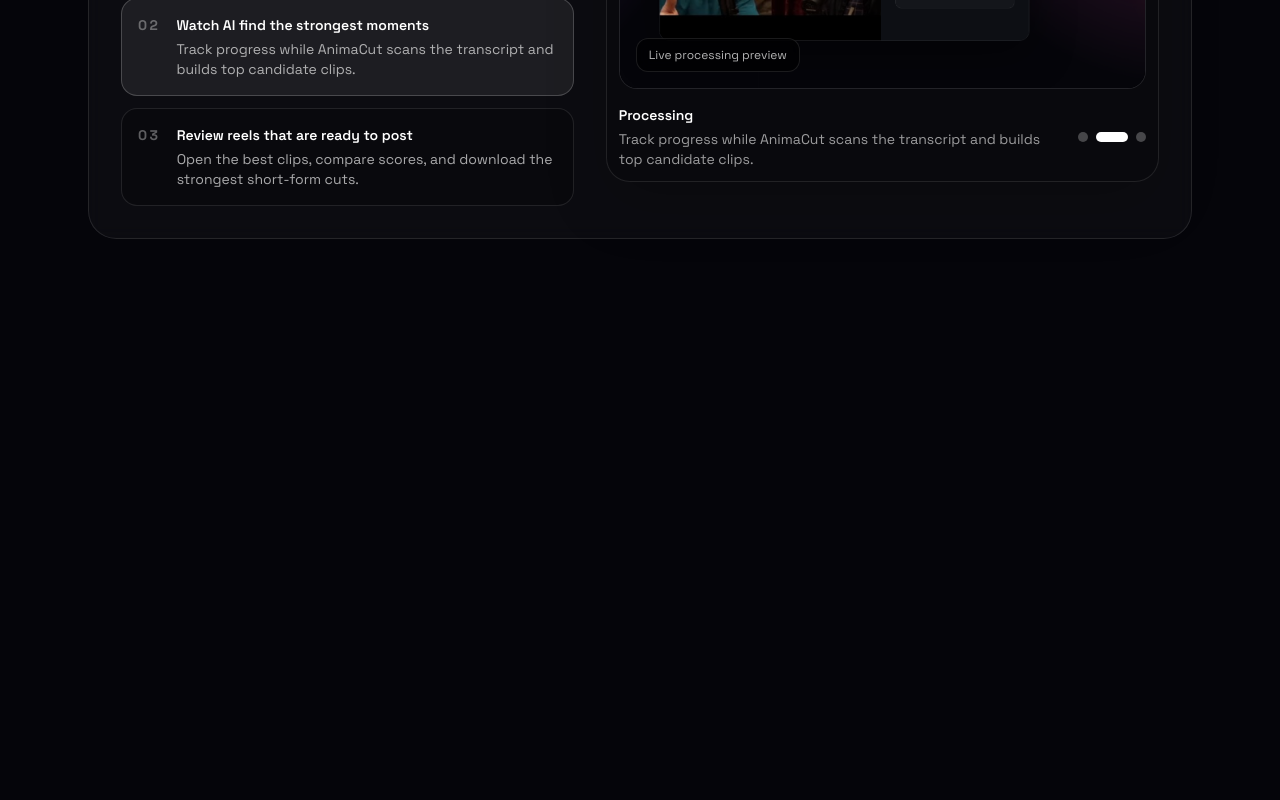
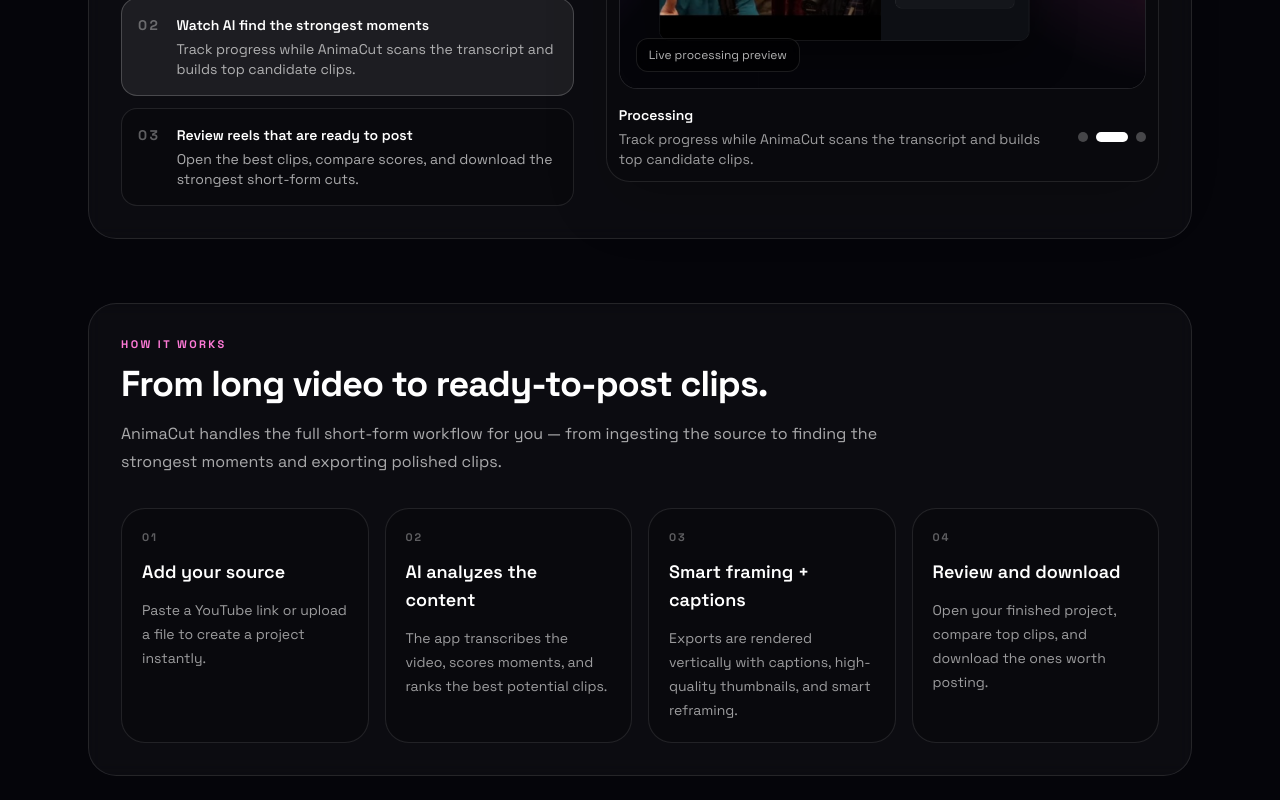
Before and after one commit to Duychinni/animecut, a Next.js app: page / in a window 1280 px wide. Shown: the part 963-1763 px from the top of the page. Before the commit the page ends 1226 px from the top, so only its background shows below. Built offline with nearby package versions, Linux system fonts and the light colour scheme; no server answers.

Commit message:
Add How It Works nav tab and section

```diff
--- a/app/page.tsx
+++ b/app/page.tsx
@@ -161,6 +161,7 @@ export default function Home() {
 
           <nav className="hidden items-center justify-center gap-8 text-base font-medium text-white/90 md:flex">
             <Link href="#features" className="transition hover:text-white">Features</Link>
+            <Link href="#how-it-works" className="transition hover:text-white">How It Works</Link>
             <Link href="/pricing" className="transition hover:text-white">Pricing</Link>
             <Link href="/dashboard" className="transition hover:text-white">Dashboard</Link>
           </nav>
@@ -256,7 +257,50 @@ export default function Home() {
           </div>
         </section>
 
-        <DemoShowcase />
+        <section id="features">
+          <DemoShowcase />
+        </section>
+
+        <section id="how-it-works" className="mt-16 rounded-[28px] border border-white/10 bg-white/[0.03] p-6 backdrop-blur-sm md:p-8">
+          <div className="max-w-3xl">
+            <p className="text-[11px] font-black uppercase tracking-[0.22em] text-[#ff7bd8]">How it works</p>
+            <h2 className="mt-3 text-3xl font-bold tracking-tight text-white md:text-4xl">From long video to ready-to-post clips.</h2>
+            <p className="mt-4 text-sm leading-7 text-white/65 md:text-base">
+              AnimaCut handles the full short-form workflow for you — from ingesting the source to finding the strongest moments and exporting polished clips.
+            </p>
+          </div>
+
+          <div className="mt-8 grid gap-4 md:grid-cols-2 xl:grid-cols-4">
+            {[
+              {
+                step: '01',
+                title: 'Add your source',
+                desc: 'Paste a YouTube link or upload a file to create a project instantly.',
+              },
+              {
+                step: '02',
+                title: 'AI analyzes the content',
+                desc: 'The app transcribes the video, scores moments, and ranks the best potential clips.',
+              },
+              {
+                step: '03',
+                title: 'Smart framing + captions',
+                desc: 'Exports are rendered vertically with captions, high-quality thumbnails, and smart reframing.',
+              },
+              {
+                step: '04',
+                title: 'Review and download',
+                desc: 'Open your finished project, compare top clips, and download the ones worth posting.',
+              },
+            ].map((item) => (
+              <div key={item.step} className="rounded-[24px] border border-white/10 bg-black/20 p-5">
+                <p className="text-[11px] font-black uppercase tracking-[0.18em] text-white/35">{item.step}</p>
+                <h3 className="mt-3 text-lg font-semibold text-white">{item.title}</h3>
+                <p className="mt-3 text-sm leading-6 text-white/60">{item.desc}</p>
+              </div>
+            ))}
+          </div>
+        </section>
       </div>
     </main>
   );
```
